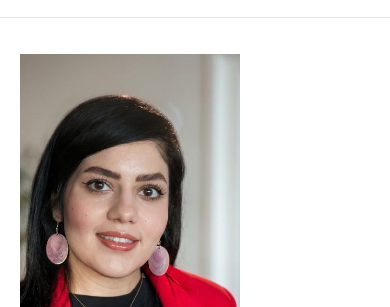
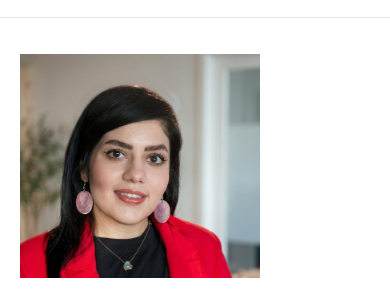
Before and after one commit to dorsaghamkhar/dorsaghamkhar.github.io, a plain HTML site: page index.html in a window 390 px wide. Shown: the part 147-454 px from the top of the page. Drawn offline with Linux system fonts and the light colour scheme.

Commit message:
Add files via upload

```diff
--- a/style.css
+++ b/style.css
@@ -28,7 +28,7 @@ main .inner{padding-block:56px 72px;display:flex;flex-direction:column;gap:48px}
 /* Home */
 .hero{display:grid;grid-template-columns:minmax(0,1fr) clamp(150px,32%,340px);gap:clamp(20px,4vw,56px);align-items:start}
 .hero-text{min-width:0;container-type:inline-size}
-.photo{width:100%;max-width:100%;aspect-ratio:2/3;overflow:hidden;background:var(--band)}
+.photo{width:100%;max-width:100%;aspect-ratio:1684/1570;overflow:hidden;background:var(--band)}
 .photo img{width:100%;height:100%;object-fit:cover;object-position:center top;display:block}
 h1{font-family:var(--display);font-weight:300;font-size:min(42px,8cqi);white-space:nowrap;line-height:1.15;margin:8px 0 22px;letter-spacing:-.01em;text-wrap:balance}
 h1 b{font-weight:700}
@@ -79,7 +79,7 @@ details li{margin-bottom:2px}
 @media (max-width:720px){ .banner p{white-space:normal} }
 @media (max-width:560px){
   .hero{grid-template-columns:minmax(0,1fr);gap:28px}
-  .photo{order:-1;width:220px;aspect-ratio:3/4}
+  .photo{order:-1;width:240px;aspect-ratio:1684/1570}
 }
 @media (max-width:720px){ .banner .inner{padding-block:52px 44px} .banner h1{font-size:36px} }
 
```
